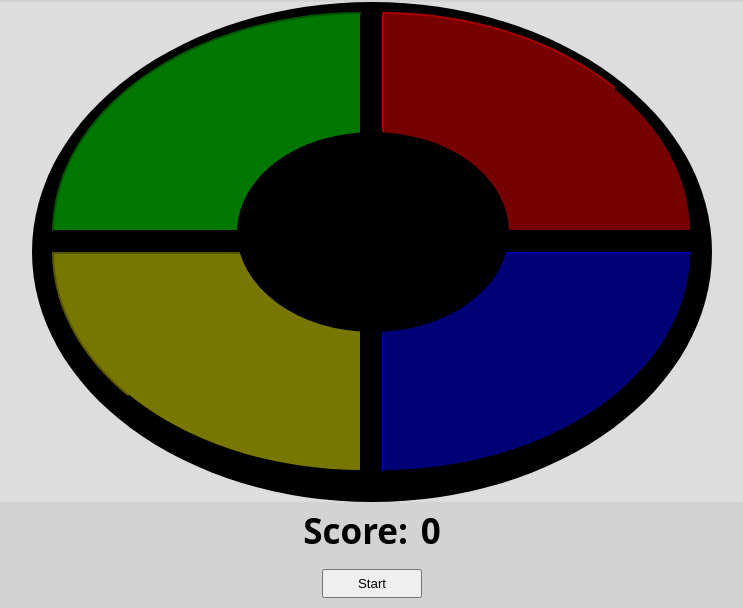
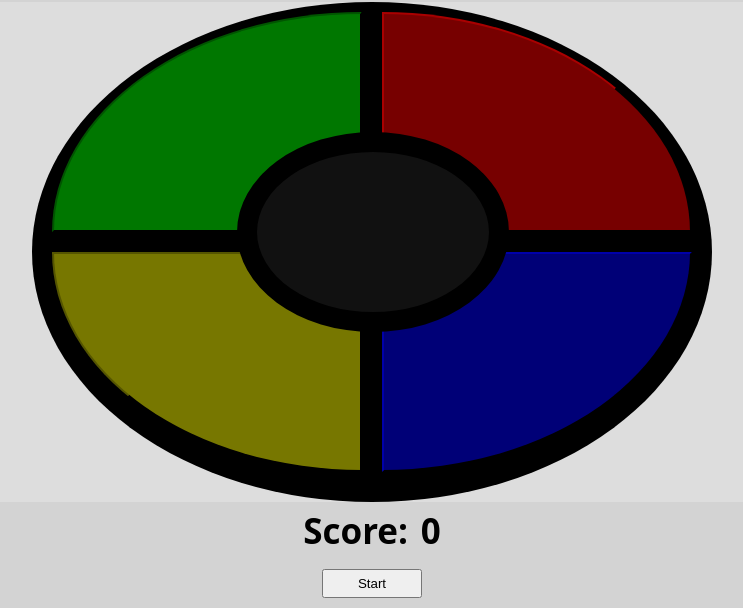
Before and after one commit to awatersny/simon, a plain HTML site: page index.html in a window 1280 px wide. Shown: the part 336-944 px from the top of the page, without its empty margins (268-1011 px from the left). Drawn offline with Linux system fonts and the light colour scheme.

Commit message:
Lightly style board cover

```diff
--- a/css/style.css
+++ b/css/style.css
@@ -185,7 +185,8 @@ span {
   }
 
   #board-cover {
-    background-color: #000;
+    background-color: #111;
+    border: solid #000 2rem;
     height: 20rem;
     width: 27.2rem;
     border-radius: 50%;
```
